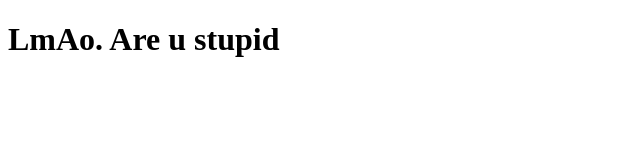
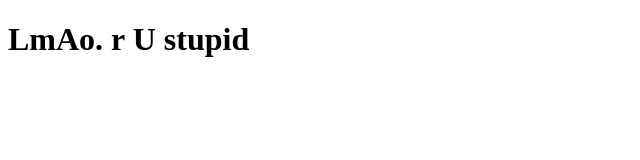
Before and after one commit to yangster551/finals-project, a plain HTML site: page lose.html in a window 1280 px wide. Shown: the whole page, without its empty margins (0-640 px from the left). Drawn offline with Linux system fonts and the light colour scheme.

Commit message:
made new files

```diff
--- a/lose.html
+++ b/lose.html
@@ -2,7 +2,7 @@
 <html lang="en">
 
 <head>
-    <h1>LmAo. Are u stupid</h1>
+    <h1>LmAo. r U stupid </h1>
 </head>
 
 <body>
```
